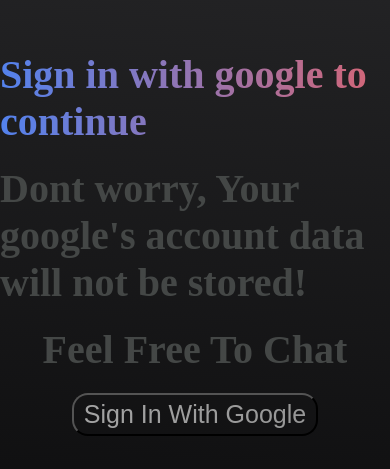
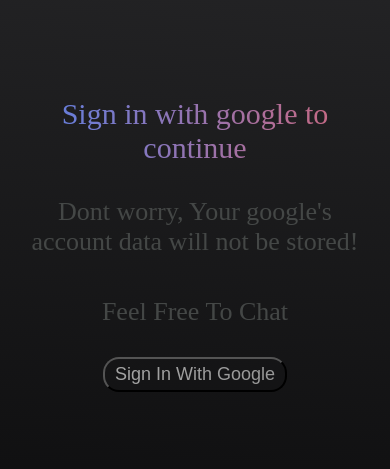
Before and after one commit to Senyadt2/ChatApplication-Firebase, a React (Vite) app: page / in a window 390 px wide. Shown: the part 179-648 px from the top of the page. Built offline with nearby package versions, Linux system fonts and the light colour scheme.

Commit message:
small updates

```diff
--- a/src/App.css
+++ b/src/App.css
@@ -4,7 +4,7 @@
   box-sizing: border-box;
   color: aliceblue;
 }
-input[type="text"]{
+input[type="text"] {
   background-color: whitesmoke !important;
   color: black !important;
 }
@@ -14,26 +14,31 @@
   display: flex;
   justify-content: center;
   align-items: center;
-  background: rgb(2,0,36);
-background: linear-gradient(4deg, rgba(2,0,36,1) 0%, rgba(9,9,10,1) 0%, rgba(41,41,43,1) 100%);
+  background: rgb(2, 0, 36);
+  background: linear-gradient(
+    4deg,
+    rgba(2, 0, 36, 1) 0%,
+    rgba(9, 9, 10, 1) 0%,
+    rgba(41, 41, 43, 1) 100%
+  );
   flex-direction: column;
   gap: 20px;
-  font-size: 40px;
+
   font-weight: 700;
 }
 .auth > p:first-child {
-    background: #5382ED;
-    background: linear-gradient(to right, #5382ED 0%, #D86572 100%);
+  background: #5382ed;
+  background: linear-gradient(to right, #5382ed 0%, #d86572 100%);
   -webkit-background-clip: text;
   -webkit-text-fill-color: transparent;
-
+  font-size: 40px;
 }
 .auth > p:not(:first-child) {
   background: #444746;
-
+  font-size: 32px;
+  padding: 10px  0px;
   -webkit-background-clip: text;
   -webkit-text-fill-color: transparent;
-
 }
 
 .auth > button {
@@ -41,26 +46,31 @@
   padding: 5px 10px;
   font-size: 25px;
   background: #969696;
-    background: linear-gradient(to left, #969696 0%, #A4A4A4 100%);
+  background: linear-gradient(to left, #969696 0%, #a4a4a4 100%);
   -webkit-background-clip: text;
   -webkit-text-fill-color: transparent;
-
-
-
-
-
 }
 .container {
   width: 100%;
   height: 95vh;
-  background: rgb(2,0,36);
-  background: linear-gradient(4deg, rgba(2,0,36,1) 0%, rgba(9,9,10,1) 0%, rgba(41,41,43,1) 100%);
+  background: rgb(2, 0, 36);
+  background: linear-gradient(
+    4deg,
+    rgba(2, 0, 36, 1) 0%,
+    rgba(9, 9, 10, 1) 0%,
+    rgba(41, 41, 43, 1) 100%
+  );
 }
 .room {
   width: 100%;
   height: 100%;
-  background: rgb(2,0,36);
-  background: linear-gradient(4deg, rgba(2,0,36,1) 0%, rgba(9,9,10,1) 0%, rgba(41,41,43,1) 100%);
+  background: rgb(2, 0, 36);
+  background: linear-gradient(
+    4deg,
+    rgba(2, 0, 36, 1) 0%,
+    rgba(9, 9, 10, 1) 0%,
+    rgba(41, 41, 43, 1) 100%
+  );
   display: flex;
   justify-content: center;
   align-items: center;
@@ -81,16 +91,30 @@
   height: 10%;
   padding: 5px 10px;
   border-radius: 1rem;
-  background: rgb(2,0,36);
-background: linear-gradient(4deg, rgba(2,0,36,1) 0%, rgba(9,9,10,1) 0%, rgba(41,41,43,1) 100%);
+  background: rgb(2, 0, 36);
+  background: linear-gradient(
+    4deg,
+    rgba(2, 0, 36, 1) 0%,
+    rgba(9, 9, 10, 1) 0%,
+    rgba(41, 41, 43, 1) 100%
+  );
 }
 
 .signout {
   padding: 10px 10px;
-  background: linear-gradient(4deg, rgba(2,0,36,1) 0%, rgba(9,9,10,1) 0%, rgba(41,41,43,1) 100%);
+  background: linear-gradient(
+    4deg,
+    rgba(2, 0, 36, 1) 0%,
+    rgba(9, 9, 10, 1) 0%,
+    rgba(41, 41, 43, 1) 100%
+  );
   justify-content: center;
   align-items: center;
   display: flex;
+  position: absolute;
+  bottom: 0;
+  width: 100%;
+  gap: 20px;
 }
 .signout > button {
   padding: 5px 10px;
@@ -99,6 +123,52 @@
 }
 
 @media screen and (max-width: 425px) {
+  .auth {
+    width: 100%;
+    height: 100vh;
+    display: flex;
+    justify-content: center;
+    align-items: center;
+    background: rgb(2, 0, 36);
+    background: linear-gradient(
+      4deg,
+      rgba(2, 0, 36, 1) 0%,
+      rgba(9, 9, 10, 1) 0%,
+      rgba(41, 41, 43, 1) 100%
+    );
+    flex-direction: column;
+    gap: 20px;
+
+    font-weight: 300;
+    text-align: center;
+  }
+
+  .auth > p:first-child {
+    background: #5382ed;
+    background: linear-gradient(to right, #5382ed 0%, #d86572 100%);
+    -webkit-background-clip: text;
+    -webkit-text-fill-color: transparent;
+    font-size: 30px;
+    padding: 2px 10px;
+  }
+  .auth > p:not(:first-child) {
+    background: #444746;
+    font-size: 26px;
+    padding: 10px 20px;
+    -webkit-background-clip: text;
+    -webkit-text-fill-color: transparent;
+  }
+
+  .auth > button {
+    border-radius: 1rem;
+    padding: 5px 10px;
+    font-size: 18px;
+    background: #969696;
+    background: linear-gradient(to left, #969696 0%, #a4a4a4 100%);
+    -webkit-background-clip: text;
+    -webkit-text-fill-color: transparent;
+  }
+
   .inputChat {
     font-size: 14px;
 
--- a/src/App.jsx
+++ b/src/App.jsx
@@ -25,6 +25,10 @@
       setIsAuth(false);
       setRoom(null);
   }
+  const getBack = ()=>{
+    window.location.reload();
+  }
+
   return (
     <>
       {room ? (
@@ -34,13 +38,14 @@
         //UI to take input the chat
         <div className="container">
           <div className="room">
-            <label >Enter Room Name</label>
+            <label style={{fontSize: "42px;"}} >Enter Room Name</label>
             <input type="text" className="inputChat"  ref={roomInputRef}/>
             <button className="EnterChatbtn" onClick={()=>setRoom(roomInputRef.current.value)}>Enter Chat</button>
           </div>
         </div>
       )}
       <div className="signout">
+        <button onClick={getBack} >Go Back</button>
         <button onClick={signUserOut}>Sign Out</button>
       </div>
     </>
--- a/src/Sytle/Chat.css
+++ b/src/Sytle/Chat.css
@@ -14,8 +14,7 @@
     overflow: hidden;
     border: 2px solid #1e1f2238;
     background: linear-gradient(4deg, rgba(2,0,36,1) 0%, rgba(9,9,10,1) 0%, rgba(41,41,43,1) 100%);
-    height: 100%;
-
+    height: 94vh;
   }
   .header {
    margin-bottom: 50px;
```
Lines whose indentation alone changed are shown as unchanged.
